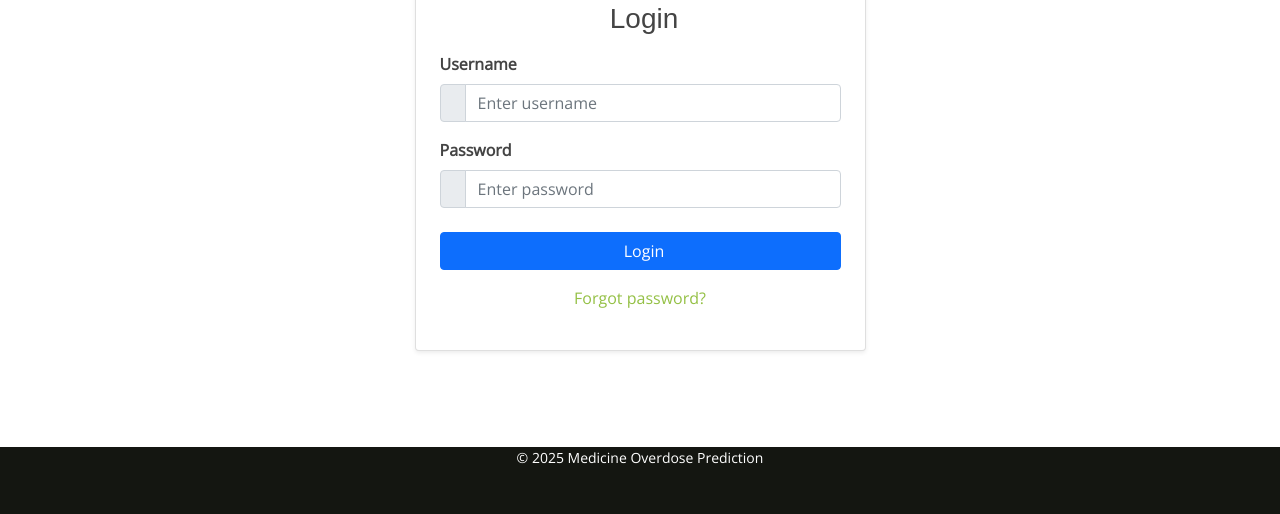
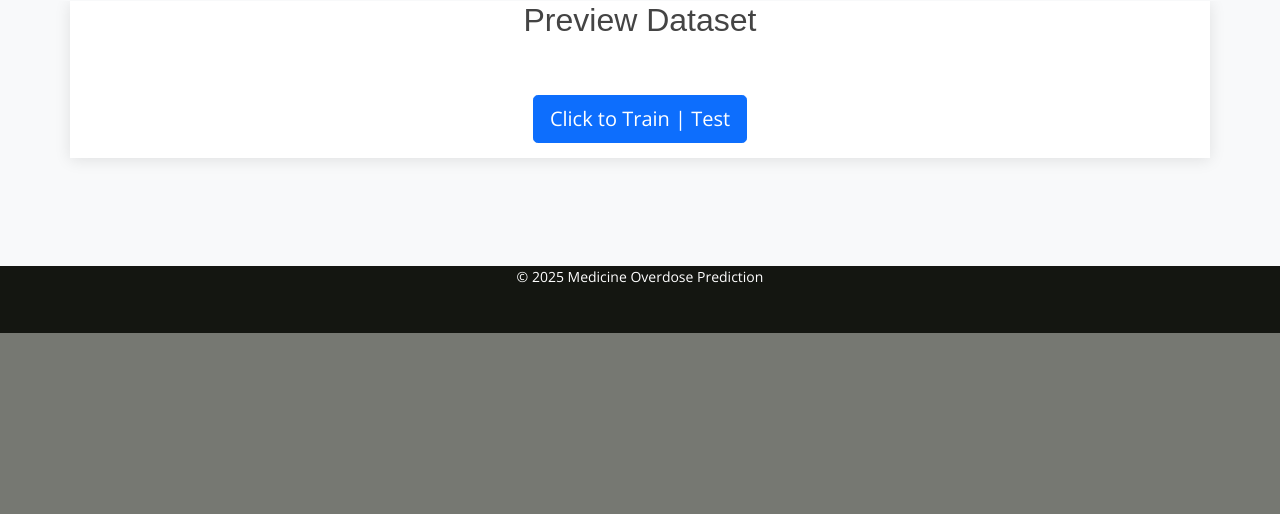
Before and after one commit to Abhishekt03/medicine_overdose_prediction, a Flask app: template templates/preview.html in a window 1280 px wide. Shown: the part 601-1115 px from the top of the page. After the commit the page ends 934 px from the top, so only its background shows below. Run offline with Flask 3, Linux system fonts and the light colour scheme; the template is opened without the code that fills it, so the values that code supplies are empty; some libraries are stand-ins or nearby versions.

Commit message:
Update preview.html

```diff
--- a/templates/preview.html
+++ b/templates/preview.html
@@ -5,144 +5,124 @@
   <meta charset="utf-8">
   <meta content="width=device-width, initial-scale=1.0" name="viewport">
 
-  <title>Login | Medicine Overdose Prediction</title>
+  <title>Medicine Overdose Prediction | Preview</title>
 
   <!-- Favicons -->
-  <link href="{{ url_for('static', filename='img/favicon.png') }}" rel="icon">
-  <link href="{{ url_for('static', filename='img/apple-touch-icon.png') }}" rel="apple-touch-icon">
+  <link href="../static/img/favicon.png" rel="icon">
+  <link href="../static/img/apple-touch-icon.png" rel="apple-touch-icon">
 
   <!-- Google Fonts -->
-  <link href="https://fonts.googleapis.com/css?family=Open+Sans|Roboto|Poppins" rel="stylesheet">
+  <link href="https://fonts.googleapis.com/css?family=Open+Sans:300,300i,400,400i,600,600i,700,700i|Roboto|Poppins" rel="stylesheet">
 
   <!-- Vendor CSS Files -->
-  <link href="{{ url_for('static', filename='vendor/bootstrap/css/bootstrap.min.css') }}" rel="stylesheet">
-  <link href="{{ url_for('static', filename='vendor/aos/aos.css') }}" rel="stylesheet">
-  <link href="{{ url_for('static', filename='vendor/bootstrap-icons/bootstrap-icons.css') }}" rel="stylesheet">
+  <link href="../static/vendor/animate.css/animate.min.css" rel="stylesheet">
+  <link href="../static/vendor/aos/aos.css" rel="stylesheet">
+  <link href="../static/vendor/bootstrap/css/bootstrap.min.css" rel="stylesheet">
+  <link href="../static/vendor/bootstrap-icons/bootstrap-icons.css" rel="stylesheet">
+  <link href="../static/vendor/boxicons/css/boxicons.min.css" rel="stylesheet">
+  <link href="../static/vendor/glightbox/css/glightbox.min.css" rel="stylesheet">
+  <link href="../static/vendor/remixicon/remixicon.css" rel="stylesheet">
+  <link href="../static/vendor/swiper/swiper-bundle.min.css" rel="stylesheet">
 
   <!-- Template Main CSS File -->
-  <link href="{{ url_for('static', filename='css/style4.css') }}" rel="stylesheet">
+  <link href="../static/css/style4.css" rel="stylesheet">
+
+  <style>
+    #loading {
+      background: url('../static/ajax-loader.gif') no-repeat center center;
+      position: absolute;
+      top: 0;
+      left: 0;
+      height: 100%;
+      width: 100%;
+      z-index: 9999999;
+      display: none;
+    }
+
+    body {
+      background-color: #f8f9fa;
+    }
+  </style>
 </head>
 
 <body>
-  <!-- Header -->
+
+  <!-- ======= Header ======= -->
   <header id="header" class="fixed-top d-flex align-items-center">
     <div class="container-fluid container-xl d-flex align-items-center justify-content-lg-between">
       <h1 class="col-lg-8"><a href="{{ url_for('first') }}">Medicine Overdose Prediction</a></h1>
       <nav id="navbar" class="navbar order-last order-lg-0">
         <ul>
-          <li><a class="nav-link scrollto" href="{{ url_for('first')}}">Home</a></li>
-          <li><a class="nav-link scrollto" href="{{ url_for('home')}}">Prediction</a></li>
-          <li><a class="nav-link scrollto" href="{{ url_for('precautions')}}">Precautions</a></li>
+          <li><a class="nav-link scrollto" href="{{ url_for('first') }}">Home</a></li>
+          <li><a class="nav-link scrollto" href="{{ url_for('home') }}">Prediction</a></li>
+          <li><a class="nav-link scrollto" href="{{ url_for('precautions') }}">Precautions</a></li>
         </ul>
       </nav>
     </div>
-  </header>
+  </header><!-- End Header -->
 
-  <!-- Hero Section -->
-  <section id="hero" class="d-flex align-items-center" style="min-height: 50vh;">
-    <div class="container text-center" data-aos="zoom-in" data-aos-delay="100">
-      <h1>Login to Access Your Account</h1>
-      <p>Enter your credentials to continue</p>
+  <!-- ======= Hero Section ======= -->
+  <section id="hero" class="d-flex align-items-center">
+    <div class="container text-center text-lg-start" data-aos="zoom-in" data-aos-delay="100">
+      <h1><span>Medicine Overdose Prediction through Machine Learning Approaches</span></h1>
     </div>
   </section>
+  <br><br><br>
 
-  <!-- Login Form Section -->
   <main id="main">
-    <section id="login" class="py-5">
+    <!-- ======= Preview Section ======= -->
+    <section id="preview" class="about">
       <div class="container" data-aos="fade-up">
-        <div class="row justify-content-center">
-          <div class="col-md-6 col-lg-5">
-            <div class="card shadow-sm p-4">
-              <h3 class="text-center mb-3"><i class="fas fa-sign-in-alt me-2"></i>Login</h3>
-
-              <form id="loginForm">
-                <div class="mb-3">
-                  <label for="username" class="form-label"><strong>Username</strong></label>
-                  <div class="input-group">
-                    <span class="input-group-text"><i class="fas fa-user"></i></span>
-                    <input type="text" class="form-control" id="username" name="username" placeholder="Enter username" required>
+        <div class="row">
+          <div class="col-lg-12 text-center mb-4">
+            <h2>Preview Dataset</h2>
           </div>
         </div>
 
-                <div class="mb-4">
-                  <label for="password" class="form-label"><strong>Password</strong></label>
-                  <div class="input-group">
-                    <span class="input-group-text"><i class="fas fa-lock"></i></span>
-                    <input type="password" class="form-control" id="password" name="password" placeholder="Enter password" required>
+        <div class="row justify-content-center">
+          <div class="col-lg-10">
+            <!-- Display the DataFrame as HTML table -->
+            {{ df_view.to_html(classes="table table-striped table-bordered", na_rep="-") | safe }}
           </div>
         </div>
 
-                <div class="d-grid mb-3">
-                  <button type="button" class="btn btn-primary" onclick="login()"><i class="fas fa-sign-in-alt me-2"></i>Login</button>
+        <!-- Train | Test Button -->
+        <div class="form-group text-center mt-4">
+          <input type="button" onclick="showLoader()" class="btn btn-primary btn-lg" value="Click to Train | Test" />
         </div>
+        <div id="loading"></div>
 
-                <div class="text-center">
-                  <a href="#" class="text-decoration-none">Forgot password?</a>
-                </div>
-              </form>
-
-              <div id="loginAlert" class="mt-3"></div>
-            </div>
-          </div>
-        </div>
       </div>
     </section>
   </main>
 
-  <!-- Footer -->
+  <!-- ======= Footer ======= -->
   <footer id="footer" class="mt-5">
     <div class="container text-center">
       <p>© 2025 Medicine Overdose Prediction</p>
     </div>
   </footer>
 
-  <!-- JS Files -->
-  <script src="{{ url_for('static', filename='vendor/aos/aos.js') }}"></script>
-  <script src="{{ url_for('static', filename='vendor/bootstrap/js/bootstrap.bundle.min.js') }}"></script>
+  <!-- Vendor JS Files -->
+  <script src="../static/vendor/aos/aos.js"></script>
+  <script src="../static/vendor/bootstrap/js/bootstrap.bundle.min.js"></script>
+  <script src="../static/vendor/glightbox/js/glightbox.min.js"></script>
+  <script src="../static/vendor/isotope-layout/isotope.pkgd.min.js"></script>
+  <script src="../static/vendor/swiper/swiper-bundle.min.js"></script>
+
+  <!-- Template Main JS File -->
+  <script src="../static/js/main.js"></script>
+
+  <!-- Loader JS -->
+  <script src="https://ajax.googleapis.com/ajax/libs/jquery/2.2.4/jquery.min.js"></script>
   <script>
-    AOS.init({ duration: 800, easing: 'ease-in-out', once: true });
-
-    const validCredentials = {
-      "satish": "1234",
-      "abhi": "hello",
-      "savitri": "234"
-    };
-
-    function login() {
-      const username = document.getElementById("username").value;
-      const password = document.getElementById("password").value;
-
-      if (!username || !password) {
-        showAlert("Please enter both username and password.", "danger");
-        return;
+    function showLoader() {
+      $('#loading').show(0).delay(10000).hide(0, function () {
+        alert("Training finished!");
+        window.location = "{{ url_for('home') }}";
+      });
     }
-
-      if (validCredentials[username] === password) {
-        showAlert("Login successful! Redirecting...", "success");
-        setTimeout(() => {
-          window.location = "{{ url_for('upload') }}";
-        }, 1500);
-      } else {
-        showAlert("Invalid username or password.", "danger");
-      }
-    }
-
-    function showAlert(message, type) {
-      const alertDiv = document.getElementById("loginAlert");
-      alertDiv.innerHTML = `
-        <div class="alert alert-${type} alert-dismissible fade show" role="alert">
-          ${message}
-          <button type="button" class="btn-close" data-bs-dismiss="alert"></button>
-        </div>`;
-      setTimeout(() => { alertDiv.innerHTML = ""; }, 5000);
-    }
-
-    document.getElementById("password").addEventListener("keypress", function(event) {
-      if (event.key === "Enter") {
-        event.preventDefault();
-        login();
-      }
-    });
   </script>
 </body>
+
 </html>
```
Lines whose indentation alone changed are shown as unchanged.
